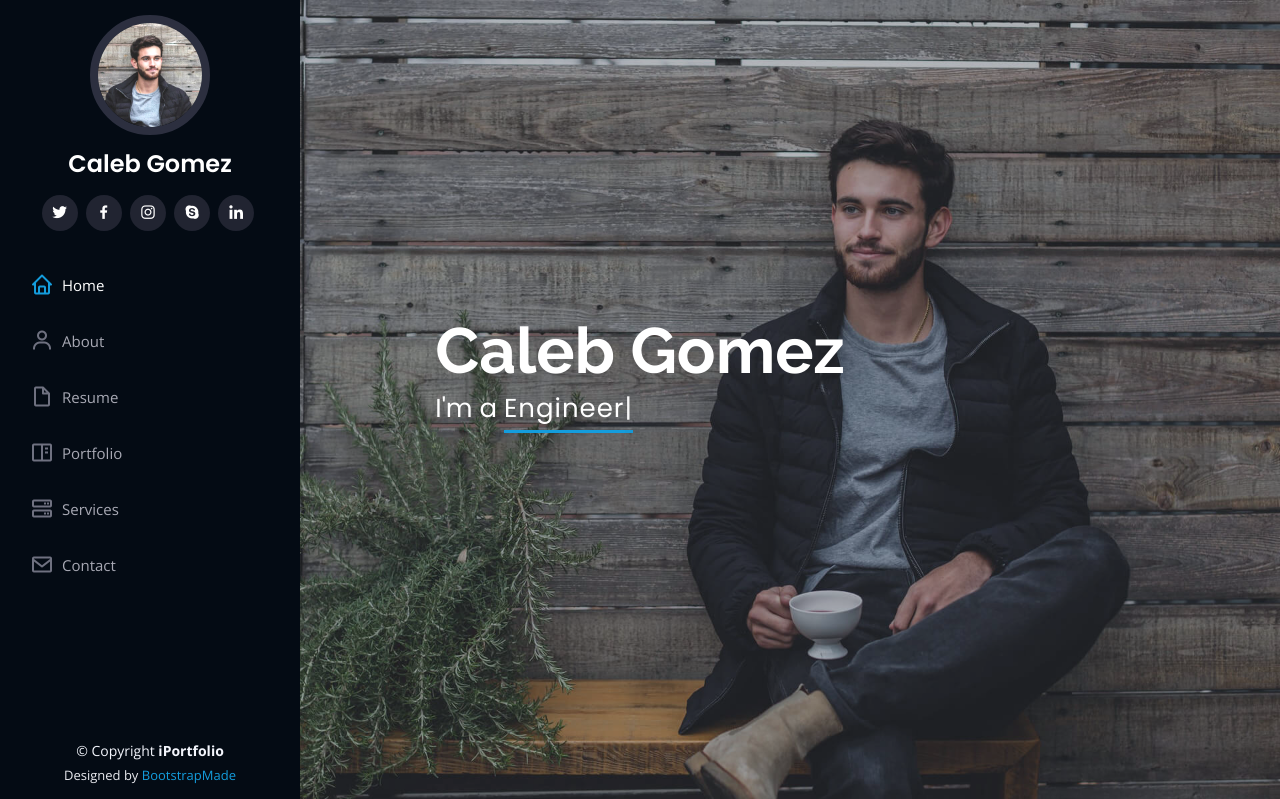
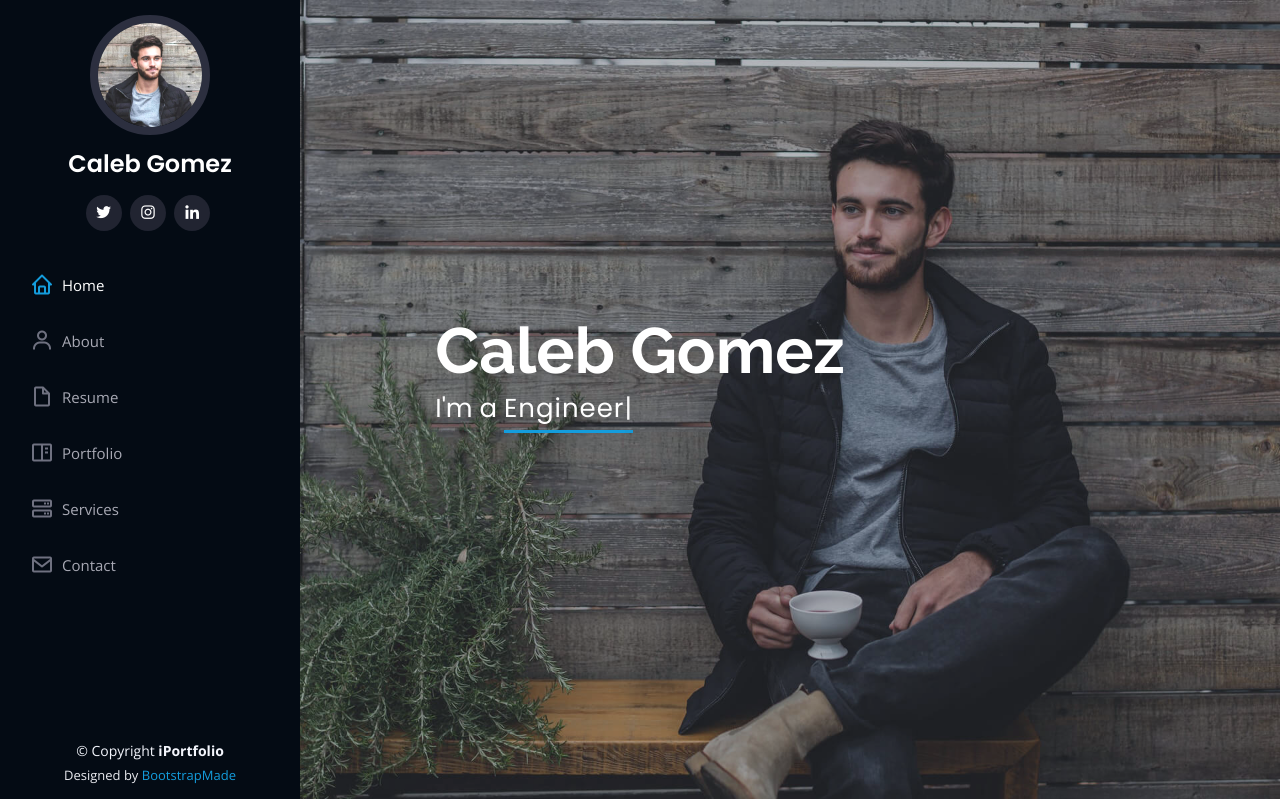
Before and after one commit to caleb451/test1, a Flask app: page / in a window 1280 px wide. Shown: the top 799 px of the page. Run offline with Flask 2, Linux system fonts and the light colour scheme; some libraries are stand-ins or nearby versions.

Commit message:
icon edits

```diff
--- a/templates/index.html
+++ b/templates/index.html
@@ -48,11 +48,9 @@
         <img src="static/img/profile-img.jpg" alt="" class="img-fluid rounded-circle">
         <h1 class="text-light"><a href="index.html">Caleb Gomez</a></h1>
         <div class="social-links mt-3 text-center">
-          <a href="#" class="twitter"><i class="bx bxl-twitter"></i></a>
-          <a href="#" class="facebook"><i class="bx bxl-facebook"></i></a>
-          <a href="#" class="instagram"><i class="bx bxl-instagram"></i></a>
-          <a href="#" class="google-plus"><i class="bx bxl-skype"></i></a>
-          <a href="#" class="linkedin"><i class="bx bxl-linkedin"></i></a>
+          <a href="https://mobile.twitter.com/gomezcaleb88" class="twitter"><i class="bx bxl-twitter"></i></a>
+          <a href="https://www.instagram.com/calebgomezzzz/" class="instagram"><i class="bx bxl-instagram"></i></a>
+          <a href="https://www.linkedin.com/in/caleb-gomez-653742240/" class="linkedin"><i class="bx bxl-linkedin"></i></a>
         </div>
       </div>
 
```
